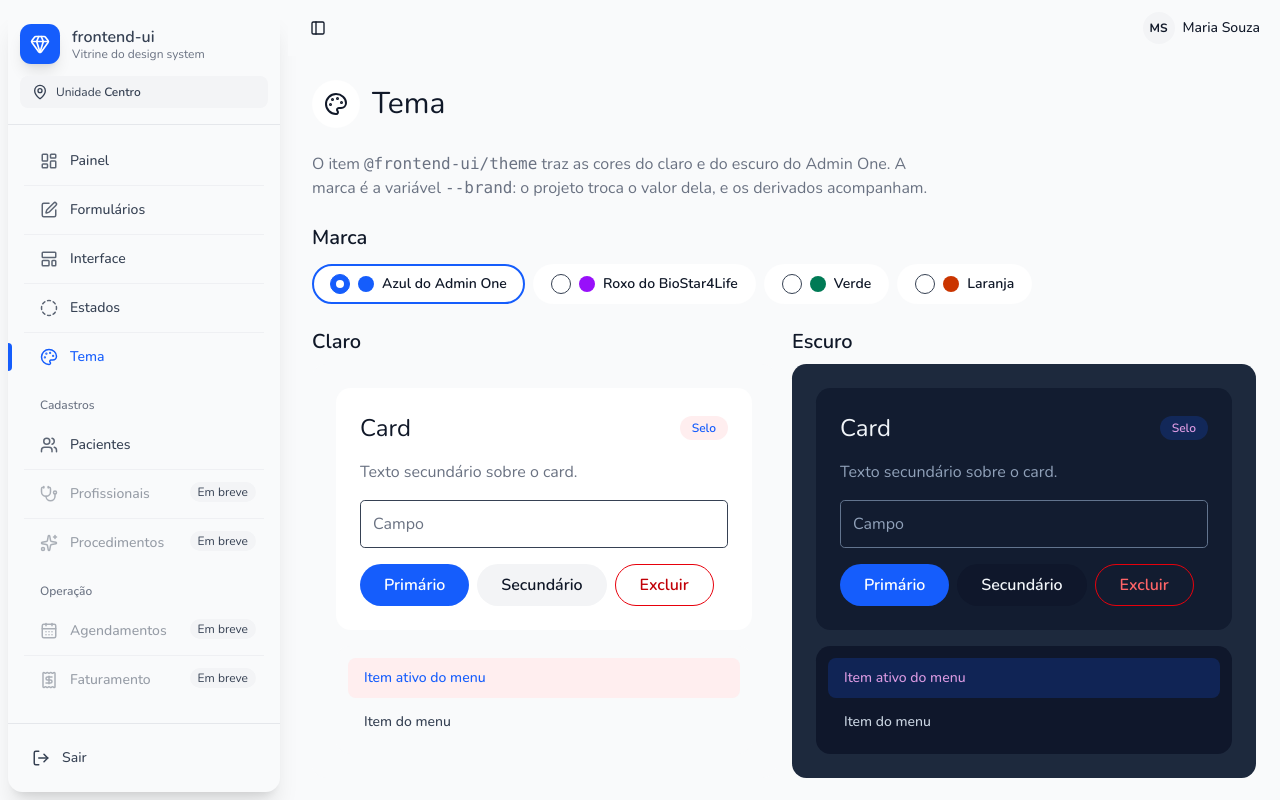
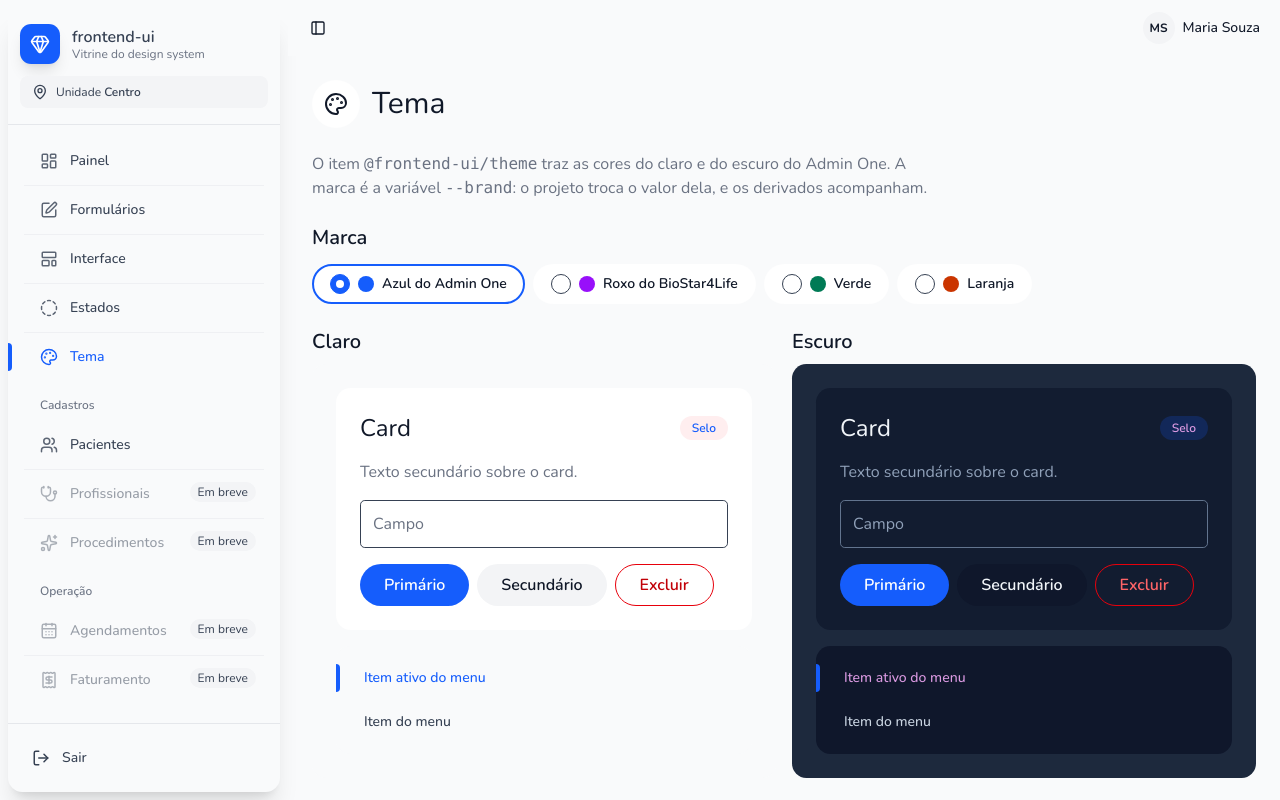
Before and after one commit to idelberto/DS.frontend-ui.REACT, a Next.js app: page /DS.frontend-ui.REACT/theme in a window 1280 px wide. Shown: the top 800 px of the page. Built offline with nearby package versions, Linux system fonts and the light colour scheme.

Commit message:
feature(showcase): amostra do item ativo na página Tema sem fundo, com a barra (lote 0.9)

```diff
--- a/src/app/theme/theme-sample.tsx
+++ b/src/app/theme/theme-sample.tsx
@@ -33,7 +33,7 @@ export function ThemeSample() {
         </div>
       </div>
       <div className="flex flex-col gap-1 rounded-2xl bg-sidebar p-3 text-sm text-sidebar-foreground">
-        <span className="rounded-lg bg-brand-muted px-4 py-2.5 font-medium text-brand-muted-foreground">
+        <span className="relative rounded-lg px-4 py-2.5 font-medium text-brand-muted-foreground before:absolute before:top-1/2 before:-left-3 before:h-7 before:w-1 before:-translate-y-1/2 before:rounded-r-full before:bg-primary">
           Item ativo do menu
         </span>
         <span className="rounded-lg px-4 py-2.5 font-medium hover:bg-sidebar-accent">
```
